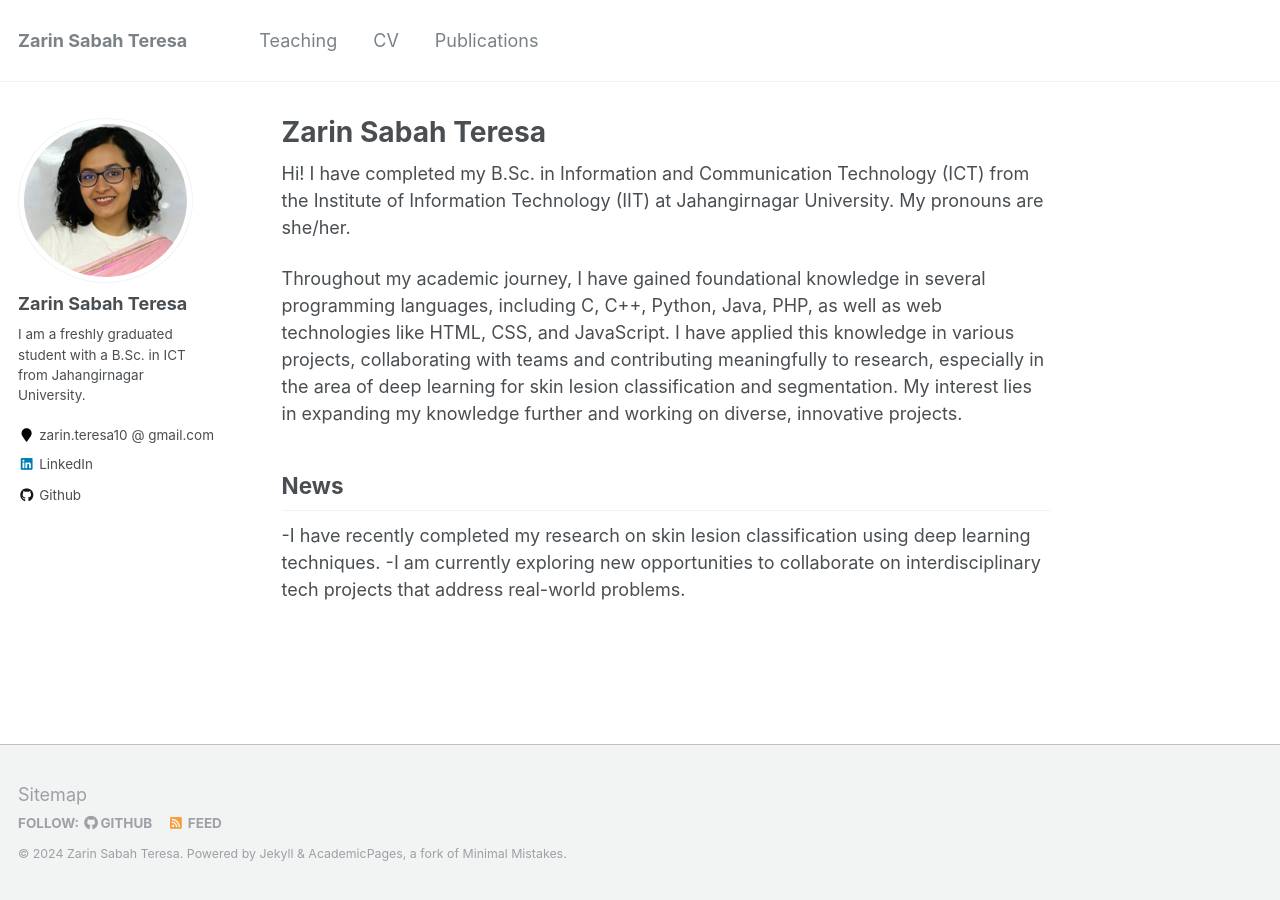
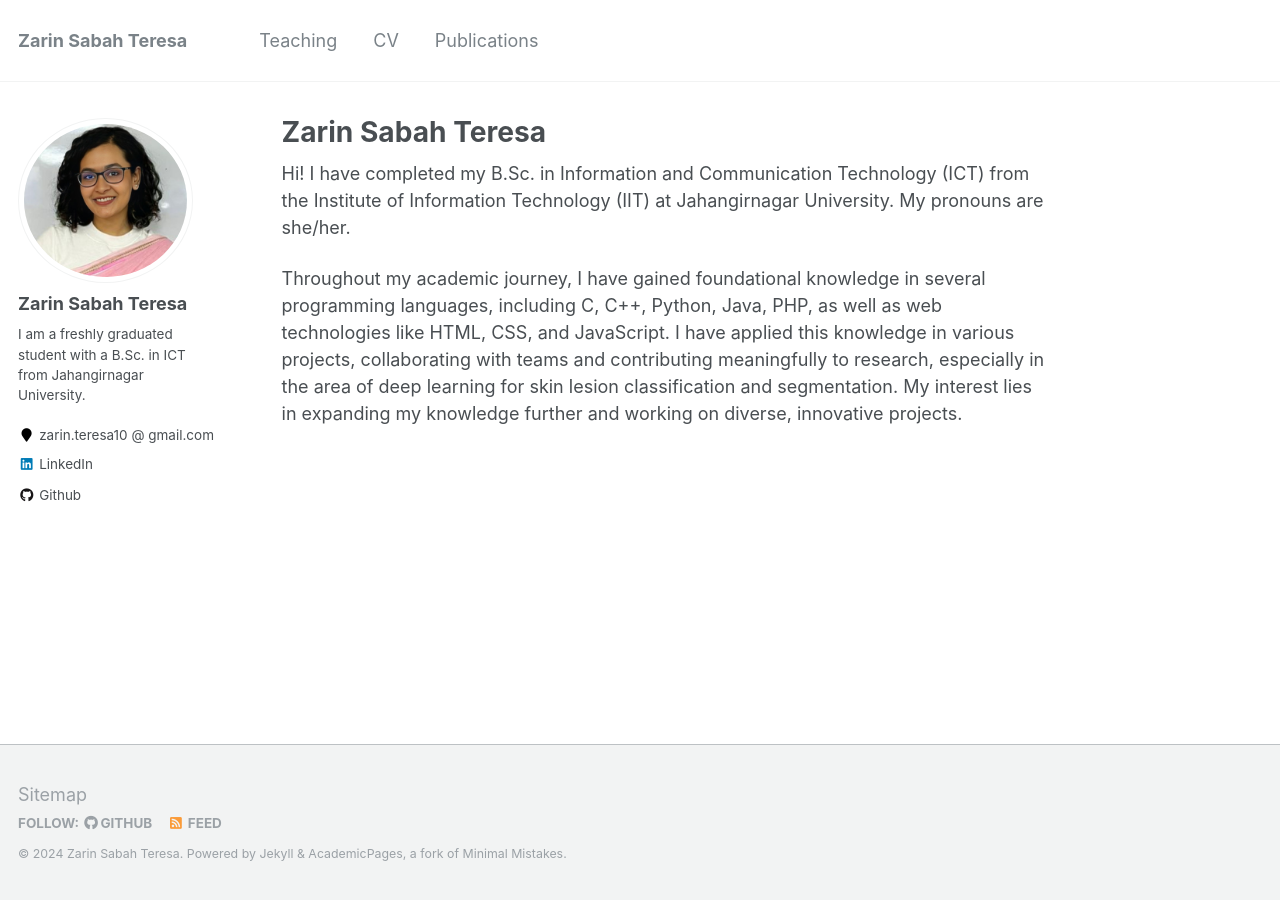
Before and after one commit to zarinteresa/zarinteresa.github.io, a Jekyll site: the page built from _pages/about.md, in a window 1280 px wide. Built offline with Jekyll 4.4.1, drawn with Linux system fonts in a browser that asks for light colours.

Commit message:
second commit

```diff
--- a/_pages/about.md
+++ b/_pages/about.md
@@ -15,7 +15,8 @@ Throughout my academic journey, I have gained foundational knowledge in several
 
 <!-- <img src="/images/zarinteresa.jpg" width="200"> -->
 
-## News
+<!-- ## News
 
 -I have recently completed my research on skin lesion classification using deep learning techniques.
--I am currently exploring new opportunities to collaborate on interdisciplinary tech projects that address real-world problems.
+
+-I am currently exploring new opportunities to collaborate on interdisciplinary tech projects that address real-world problems. -->
```
